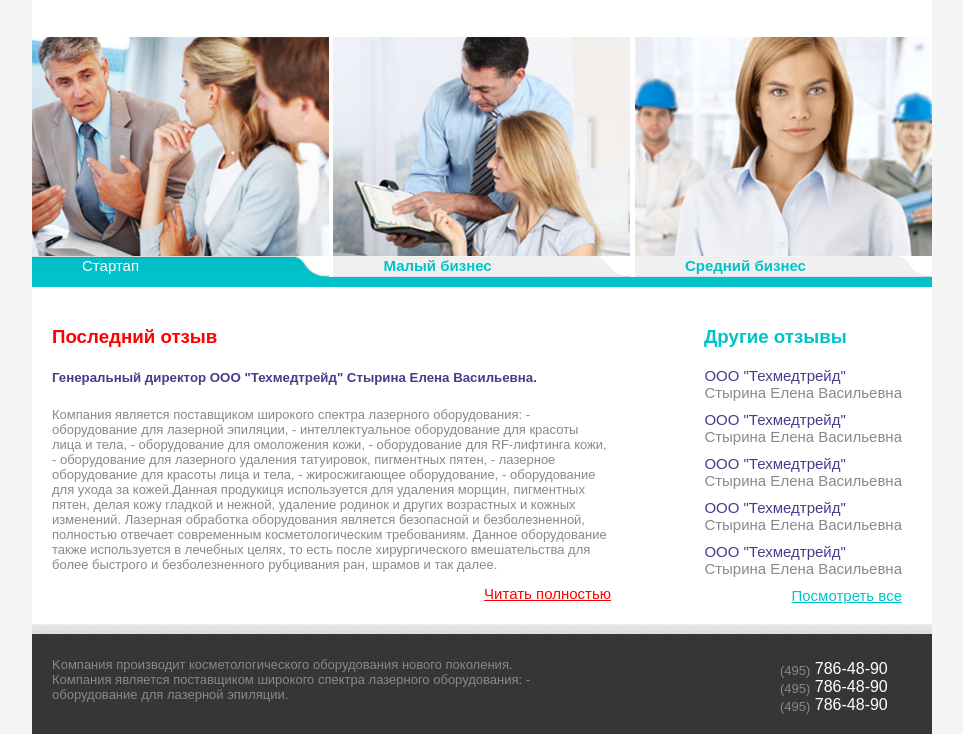
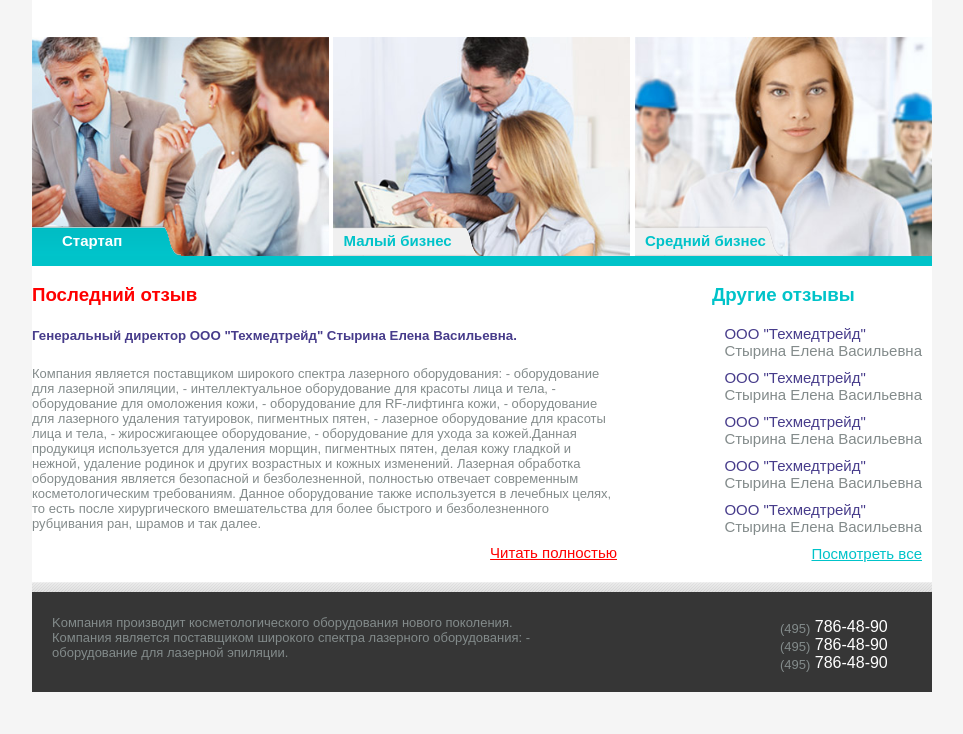
Before and after one commit to NatashaKopytsia/SPALAH.HTML.CSS.HW-4, a plain HTML site: page index.html in a window 1280 px wide. Shown: the part 214-948 px from the top of the page, without its empty margins (158-1121 px from the left). After the commit the page ends 906 px from the top, so only its background shows below. Drawn offline with Linux system fonts and the light colour scheme.

Commit message:
fix: banner

```diff
--- a/css/style.css
+++ b/css/style.css
@@ -82,14 +82,15 @@ hr {
 }
 
 .section_box{
-    margin: 0;
+   margin: 0;
     position: relative;
     display: inline-block;
     vertical-align: bottom;
     padding: 0;
-    margin: 0;
     line-height: 0;
     width: 297px;
+    box-sizing: border-box;
+
 }
 
 .images img{
@@ -98,34 +99,45 @@ hr {
 
 .banner img {
     position: absolute;
-    width: 60%;
-    left: 0;
-    right: 0;
-    margin: auto;
+    width: 50%;
+    height: 30px;
+    float: left;
+    bottom: 0;
+    margin: 0;
     box-sizing: border-box;
     color: #FFFFFF;
-}
-
-.banner_h1 a{
-    color: #FFFFFF;
-    text-decoration: none;
-    font-family: sans-serif;
-    font-size: 15px;
-    position: absolute;
-    padding-left: 50px;
-    padding-top: 10px;
+    vertical-align: bottom;
+    z-index: 1;
 }
 
 .banner_h a{
     font-weight: bold;
     font-family: sans-serif;
     font-size: 15px;
-    padding-left: 50px;
-    padding-top: 10px;
     text-decoration: none;
+    padding-left: 10px;
     color: #00C3C9;
+    z-index: 20;
+}
+
+.banner_text {
     position: absolute;
+    bottom: 15px;
+    box-sizing: border-box;
+    z-index: 10;
 }
+.banner_h1 a {
+    padding-left: 30px;
+    font-weight: bold;
+    font-family: sans-serif;
+    color: #FFFFFF;
+    text-decoration: none;
+    font-size: 15px;
+}
+
+
+
+
 
 .section_box_line{
     border-bottom: 10px solid #00C3C9;
@@ -133,7 +145,10 @@ hr {
 
 .clear {
     clear: both;
-}
+}*/
+
+
+
 
 .page_section{
     padding: 20px;
@@ -212,6 +227,7 @@ li {
 }
 
 .footer {
+    margin-top: 20px;
     padding: 20px;
     background: url(../images/separating_line.gif) repeat-x;
     background-color: #363636;
--- a/index.html
+++ b/index.html
@@ -32,22 +32,31 @@
 			</nav>
 			<div class="clear"></div>
 		</div>
+
+
 	<div class="section">
 		<div class="section_box_line">
 				<div class="section_box">
 					<div class="images"><img src="images/tab_1.jpg" alt="">
-						<div class="banner_h1"><a href="">Стартап</a></div>
-						<class="banner"><img src="images/tab_button_02.png" alt=""></div>
+						<div class="banner"><img src="images/tab_button_02.png" alt=""></div> </div>
+						<div class="banner_text">
+						<div class="banner_h1"><a href="">Стартап</a></div> </div>
 					</div>
+
+
+
+
 				<div class="section_box">
 					<div class="images"><img src="images/tab_2.jpg" alt="">
-						<div class="banner_h"><a href="">Малый бизнес</a></div>
-						<class="banner"><img src="images/tab_button_01.png" alt="" ></div>
+						<div class="banner"><img src="images/tab_button_01.png" alt="" ></div></div>
+						<div class="banner_text">
+							<div class="banner_h"><a href="">Малый бизнес</a></div></div>
 					</div>
 				<div class="section_box">
 					<div class="images"><img src="images/tab_3.jpg" alt="">
-						<div class="banner_h"><a href="">Средний бизнес</a></div>
-						<class="banner"><img src="images/tab_button_01.png" alt=""></div>
+						<div class="banner"><img src="images/tab_button_01.png" alt=""></div></div>
+						<div class="banner_text">
+							<div class="banner_h"><a href="">Средний бизнес</a></div></div>
 					<div class="clear"></div>
 				</div>
 		</div>
```
